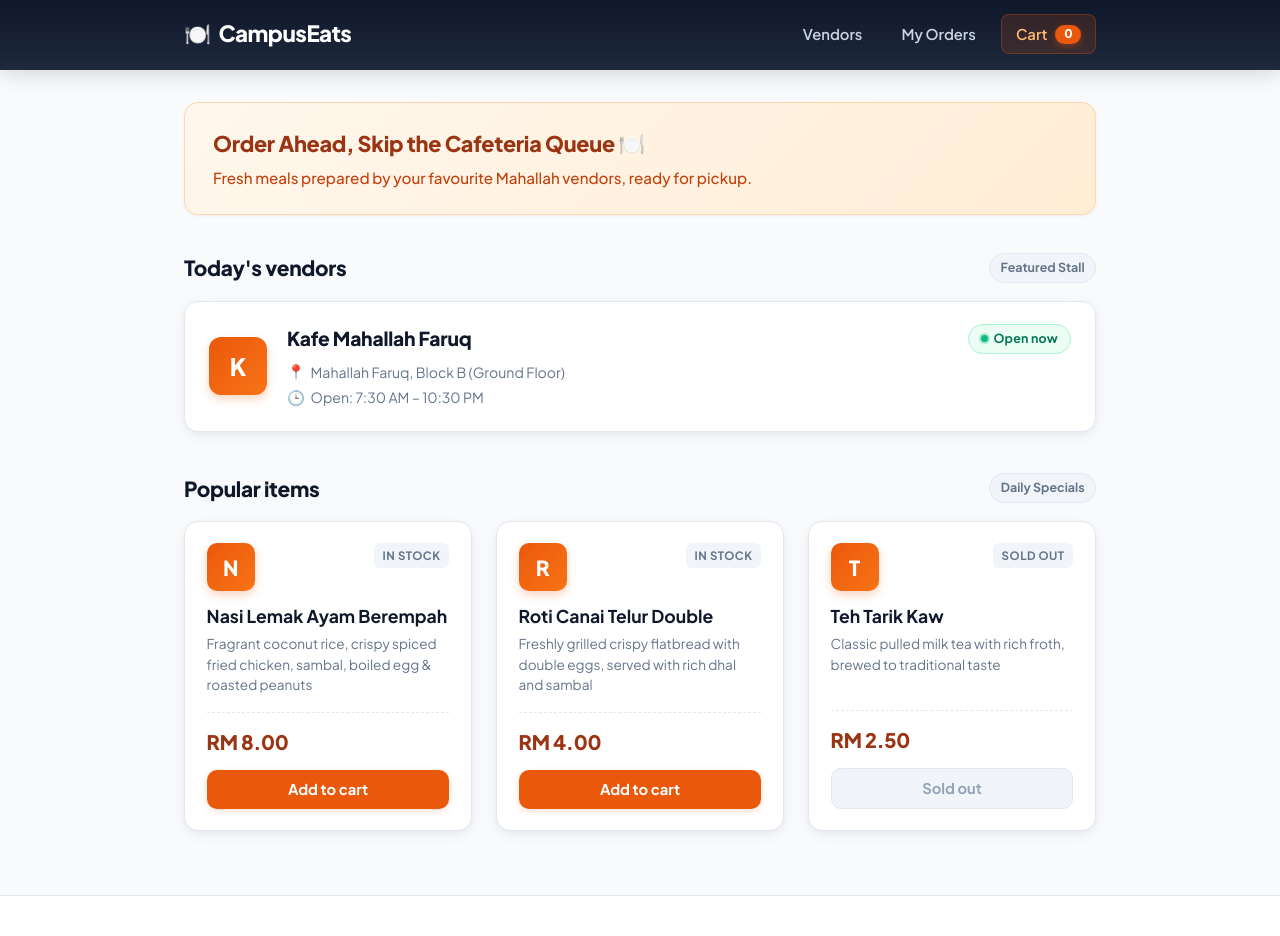
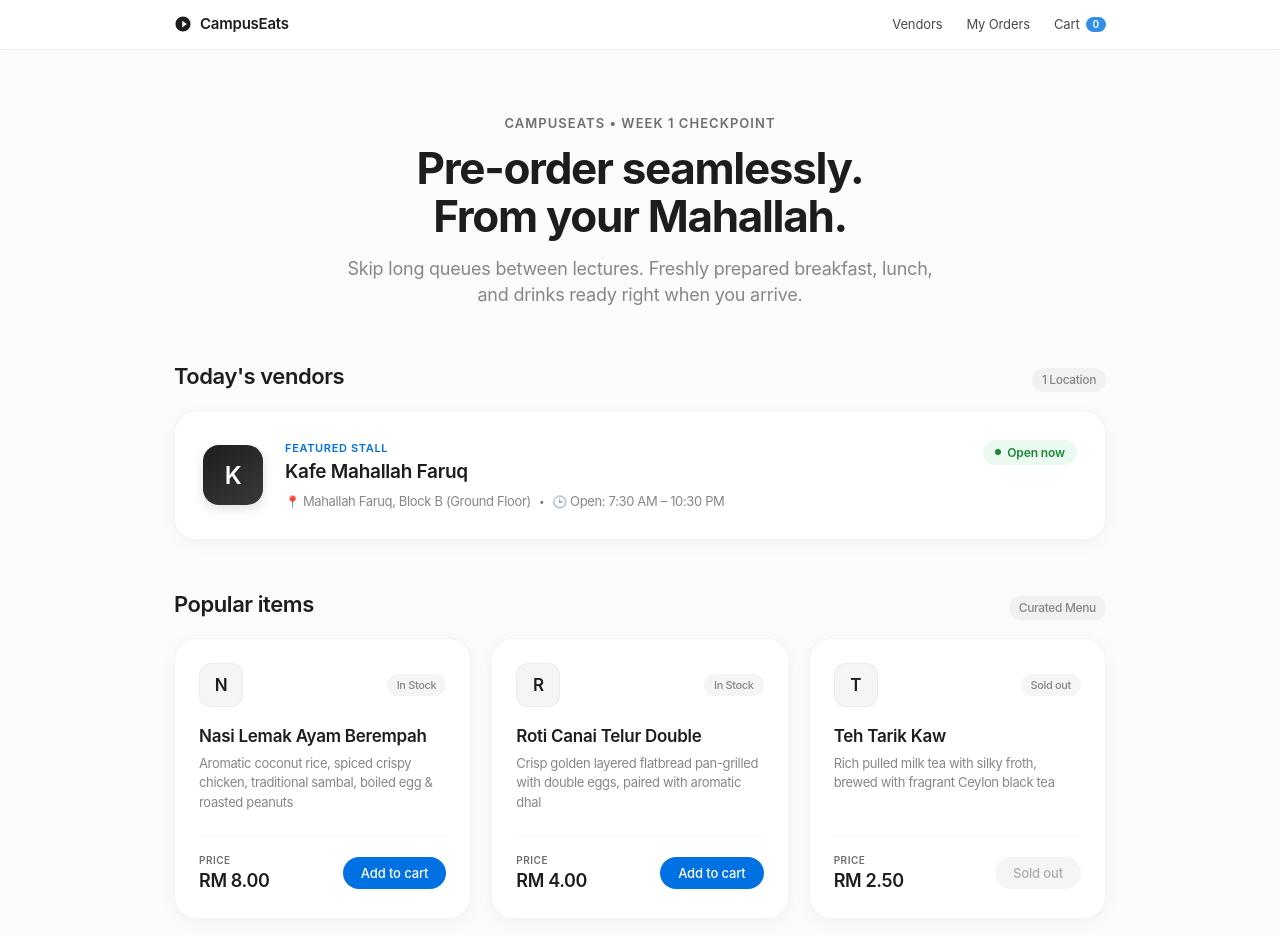
Before and after one commit to amie1212/campuseats-2417175, a React (Vite) app: page / in a window 1280 px wide. Shown: the top 936 px of the page. Built offline with nearby package versions, Linux system fonts and the light colour scheme.

Commit message:
Redesign UI with Apple minimalist aesthetic, frosted glass nav, and bento cards

```diff
--- a/src/App.jsx
+++ b/src/App.jsx
@@ -8,40 +8,46 @@ function App() {
     <>
       <Header />
       <main className="container">
-        <div className="hero-banner">
-          <h2>Order Ahead, Skip the Cafeteria Queue 🍽️</h2>
-          <p>Fresh meals prepared by your favourite Mahallah vendors, ready for pickup.</p>
-        </div>
+        {/* Apple-style Hero Showcase */}
+        <section className="hero-section">
+          <span className="hero-eyebrow">CampusEats &bull; Week 1 Checkpoint</span>
+          <h2 className="hero-headline">Pre-order seamlessly.<br />From your Mahallah.</h2>
+          <p className="hero-subheadline">
+            Skip long queues between lectures. Freshly prepared breakfast, lunch, and drinks ready right when you arrive.
+          </p>
+        </section>
 
-        <section className="section-block">
-          <div className="section-title-wrap">
+        {/* Today's vendors Section */}
+        <section className="section-group">
+          <div className="section-header">
             <h2>Today's vendors</h2>
-            <span className="badge-count">Featured Stall</span>
+            <span className="section-badge">1 Location</span>
           </div>
           <VendorCard />
         </section>
 
-        <section className="section-block">
-          <div className="section-title-wrap">
+        {/* Popular items Section */}
+        <section className="section-group">
+          <div className="section-header">
             <h2>Popular items</h2>
-            <span className="badge-count">Daily Specials</span>
+            <span className="section-badge">Curated Menu</span>
           </div>
           <div className="grid">
             <MenuItemCard
               name="Nasi Lemak Ayam Berempah"
-              description="Fragrant coconut rice, crispy spiced fried chicken, sambal, boiled egg & roasted peanuts"
+              description="Aromatic coconut rice, spiced crispy chicken, traditional sambal, boiled egg & roasted peanuts"
               price={8.0}
               available={true}
             />
             <MenuItemCard
               name="Roti Canai Telur Double"
-              description="Freshly grilled crispy flatbread with double eggs, served with rich dhal and sambal"
+              description="Crisp golden layered flatbread pan-grilled with double eggs, paired with aromatic dhal"
               price={4.0}
               available={true}
             />
             <MenuItemCard
               name="Teh Tarik Kaw"
-              description="Classic pulled milk tea with rich froth, brewed to traditional taste"
+              description="Rich pulled milk tea with silky froth, brewed with fragrant Ceylon black tea"
               price={2.5}
               available={false}
             />
--- a/src/components/Header.jsx
+++ b/src/components/Header.jsx
@@ -5,12 +5,15 @@ function Header() {
     <header className="header">
       <div className="header-inner">
         <h1 className="logo">
-          <span className="logo-icon">🍽️</span> CampusEats
+          <svg className="apple-logo-mark" viewBox="0 0 24 24" width="18" height="18" fill="currentColor">
+            <path d="M12 2C6.48 2 2 6.48 2 12s4.48 10 10 10 10-4.48 10-10S17.52 2 12 2zm-1 14.5v-9l6 4.5-6 4.5z"/>
+          </svg>
+          CampusEats
         </h1>
         <nav className="nav">
           <a href="#">Vendors</a>
           <a href="#">My Orders</a>
-          <a href="#" className="cart-link">
+          <a href="#" className="cart-nav-link">
             Cart <span className="badge">{cartCount}</span>
           </a>
         </nav>
--- a/src/components/MenuItemCard.jsx
+++ b/src/components/MenuItemCard.jsx
@@ -8,16 +8,19 @@ function MenuItemCard({ name, description, price, available }) {
 
   return (
     <article className="menu-card">
-      <div className="card-top">
+      <div className="card-header">
         <div className="thumb">{item.name[0]}</div>
-        <span className="category-tag">{item.available ? 'In Stock' : 'Sold Out'}</span>
+        <span className="stock-pill">{item.available ? 'In Stock' : 'Sold out'}</span>
       </div>
-      <div className="card-body">
-        <h3 className="item-title">{item.name}</h3>
+      <div className="card-content">
+        <h3 className="card-title">{item.name}</h3>
         <p className="description">{item.description}</p>
       </div>
-      <div className="card-footer">
-        <span className="price">RM {item.price.toFixed(2)}</span>
+      <div className="card-action">
+        <div className="price-wrapper">
+          <span className="price-label">Price</span>
+          <span className="price">RM {item.price.toFixed(2)}</span>
+        </div>
         <button className="btn" disabled={!item.available}>
           {item.available ? 'Add to cart' : 'Sold out'}
         </button>
--- a/src/components/VendorCard.jsx
+++ b/src/components/VendorCard.jsx
@@ -9,20 +9,26 @@ function VendorCard() {
   return (
     <article className="vendor-card">
       <div className="thumb">{vendor.name[0]}</div>
-      <div className="vendor-details">
-        <div className="vendor-header">
-          <h3 className="vendor-name">{vendor.name}</h3>
+      <div className="vendor-body">
+        <div className="vendor-top-row">
+          <div>
+            <span className="eyebrow-tag">Featured Stall</span>
+            <h3 className="vendor-title">{vendor.name}</h3>
+          </div>
           <span className={`status ${vendor.isOpen ? 'open' : 'closed'}`}>
-            <span className="status-dot"></span>
+            <span className="status-indicator"></span>
             {vendor.isOpen ? 'Open now' : 'Closed'}
           </span>
         </div>
-        <p className="vendor-meta location">
-          <span className="meta-icon">📍</span> {vendor.location}
-        </p>
-        <p className="vendor-meta hours">
-          <span className="meta-icon">🕒</span> Open: {vendor.openHours}
-        </p>
+        <div className="vendor-details-row">
+          <p className="location">
+            <span className="detail-icon">📍</span> {vendor.location}
+          </p>
+          <span className="dot-separator">•</span>
+          <p className="hours">
+            <span className="detail-icon">🕒</span> Open: {vendor.openHours}
+          </p>
+        </div>
       </div>
     </article>
   )
--- a/src/index.css
+++ b/src/index.css
@@ -1,36 +1,39 @@
-@import url('https://fonts.googleapis.com/css2?family=Plus+Jakarta+Sans:wght@400;500;600;700;800&display=swap');
+/* ==========================================================================
+   Apple Design Language - CampusEats Theme
+   ========================================================================== */
 
 :root {
-  /* Brand Palette - Fresh Food Delivery Theme */
-  --primary: #ea580c;
-  --primary-hover: #c2410c;
-  --primary-light: #fff7ed;
-  --primary-subtle: #ffedd5;
+  /* Apple Neutral Color Palette */
+  --apple-bg: #fbfbfd;
+  --apple-card-bg: #ffffff;
+  --apple-nav-bg: rgba(255, 255, 255, 0.82);
+  --apple-text-primary: #1d1d1f;
+  --apple-text-secondary: #86868b;
+  --apple-text-tertiary: #6e6e73;
+  --apple-border: rgba(0, 0, 0, 0.08);
+  --apple-border-subtle: rgba(0, 0, 0, 0.04);
 
-  /* Neutral / Surface */
-  --header-bg: #0f172a;
-  --bg-page: #f8fafc;
-  --card-bg: #ffffff;
-  --text-main: #0f172a;
-  --text-muted: #64748b;
-  --border-color: #e2e8f0;
+  /* Apple Interactive Accents */
+  --apple-blue: #0071e3;
+  --apple-blue-hover: #0077ed;
+  --apple-blue-subtle: #f0f6ff;
 
-  /* Status */
-  --status-open-bg: #ecfdf5;
-  --status-open-text: #047857;
-  --status-open-border: #a7f3d0;
-  --status-closed-bg: #fef2f2;
-  --status-closed-text: #b91c1c;
-  --status-closed-border: #fecaca;
+  /* Status Indicators */
+  --status-open-bg: #eafaf1;
+  --status-open-text: #1b8738;
+  --status-closed-bg: #fdf2f2;
+  --status-closed-text: #d32f2f;
 
-  /* Typography & Shadows */
-  --font-family: 'Plus Jakarta Sans', system-ui, -apple-system, sans-serif;
-  --shadow-sm: 0 1px 3px rgba(15, 23, 42, 0.06);
-  --shadow-md: 0 4px 16px -2px rgba(15, 23, 42, 0.07), 0 2px 6px -1px rgba(15, 23, 42, 0.04);
-  --shadow-lg: 0 12px 24px -4px rgba(15, 23, 42, 0.1), 0 4px 8px -2px rgba(15, 23, 42, 0.05);
-  --radius-sm: 8px;
-  --radius-md: 14px;
-  --radius-lg: 20px;
+  /* Typography & Geometry */
+  --font-family: -apple-system, BlinkMacSystemFont, "SF Pro Display", "SF Pro Text", "Helvetica Neue", Helvetica, Arial, sans-serif;
+  --radius-pill: 980px;
+  --radius-card: 22px;
+  --radius-squircle: 16px;
+
+  /* Apple Ambient Shadows */
+  --shadow-card: 0 4px 20px rgba(0, 0, 0, 0.03), 0 1px 3px rgba(0, 0, 0, 0.02);
+  --shadow-hover: 0 16px 36px rgba(0, 0, 0, 0.07), 0 4px 10px rgba(0, 0, 0, 0.03);
+  --ease-apple: cubic-bezier(0.16, 1, 0.3, 1);
 }
 
 * {
@@ -41,240 +44,261 @@
 
 body {
   font-family: var(--font-family);
-  background-color: var(--bg-page);
-  color: var(--text-main);
-  line-height: 1.6;
+  background-color: var(--apple-bg);
+  color: var(--apple-text-primary);
+  line-height: 1.47059;
+  letter-spacing: -0.022em;
   min-height: 100vh;
   -webkit-font-smoothing: antialiased;
+  -moz-osx-font-smoothing: grayscale;
 }
 
 /* ==========================================================================
-   Header & Navigation
+   Apple Frosted Glass Header
    ========================================================================== */
 .header {
-  background-color: var(--header-bg);
-  background: linear-gradient(180deg, #0f172a 0%, #1e293b 100%);
-  color: #ffffff;
   position: sticky;
   top: 0;
-  z-index: 50;
-  border-bottom: 1px solid rgba(255, 255, 255, 0.08);
-  box-shadow: 0 4px 20px rgba(0, 0, 0, 0.15);
+  z-index: 1000;
+  background-color: var(--apple-nav-bg);
+  backdrop-filter: saturate(180%) blur(20px);
+  -webkit-backdrop-filter: saturate(180%) blur(20px);
+  border-bottom: 1px solid var(--apple-border);
+  height: 50px;
 }
 
 .header-inner {
-  max-width: 960px;
+  max-width: 980px;
+  height: 100%;
   margin: 0 auto;
-  padding: 0.9rem 1.5rem;
+  padding: 0 24px;
   display: flex;
   justify-content: space-between;
   align-items: center;
 }
 
 .logo {
-  font-size: 1.4rem;
-  font-weight: 800;
-  color: #ffffff;
+  font-size: 15px;
+  font-weight: 600;
+  color: var(--apple-text-primary);
+  letter-spacing: -0.015em;
   display: flex;
   align-items: center;
-  gap: 0.5rem;
-  letter-spacing: -0.5px;
+  gap: 8px;
 }
 
-.logo-icon {
-  font-size: 1.35rem;
+.apple-logo-mark {
+  color: var(--apple-text-primary);
+  flex-shrink: 0;
 }
 
 .nav {
   display: flex;
   align-items: center;
-  gap: 0.75rem;
+  gap: 24px;
 }
 
 .nav a {
-  color: #cbd5e1;
+  color: var(--apple-text-primary);
+  opacity: 0.8;
   text-decoration: none;
-  font-size: 0.925rem;
-  font-weight: 600;
-  padding: 0.45rem 0.85rem;
-  border-radius: var(--radius-sm);
-  transition: all 0.2s ease;
+  font-size: 13px;
+  font-weight: 400;
+  letter-spacing: -0.01em;
+  transition: opacity 0.2s var(--ease-apple), color 0.2s var(--ease-apple);
   display: inline-flex;
   align-items: center;
-  gap: 0.5rem;
+  gap: 6px;
 }
 
 .nav a:hover {
-  color: #ffffff;
-  background-color: rgba(255, 255, 255, 0.08);
-}
-
-.cart-link {
-  background-color: rgba(234, 88, 12, 0.15);
-  color: #fdba74 !important;
-  border: 1px solid rgba(234, 88, 12, 0.3);
-}
-
-.cart-link:hover {
-  background-color: rgba(234, 88, 12, 0.25) !important;
-  color: #ffffff !important;
+  opacity: 1;
+  color: var(--apple-blue);
 }
 
 .badge {
-  background-color: var(--primary);
+  background-color: var(--apple-blue);
   color: #ffffff;
-  font-size: 0.75rem;
-  font-weight: 800;
-  padding: 0.15rem 0.55rem;
-  border-radius: 9999px;
-  line-height: 1.2;
-  box-shadow: 0 2px 6px rgba(234, 88, 12, 0.4);
+  font-size: 10px;
+  font-weight: 600;
+  padding: 1px 7px;
+  border-radius: var(--radius-pill);
+  line-height: 1.3;
 }
 
 /* ==========================================================================
-   Main Container & Sections
+   Hero Section (Apple Keynote Style)
    ========================================================================== */
 .container {
-  max-width: 960px;
-  margin: 2rem auto;
-  padding: 0 1.5rem;
-  min-height: calc(100vh - 220px);
+  max-width: 980px;
+  margin: 0 auto;
+  padding: 0 24px;
+  min-height: calc(100vh - 200px);
 }
 
-.hero-banner {
-  background: linear-gradient(135deg, #fff7ed 0%, #ffedd5 100%);
-  border: 1px solid #fed7aa;
-  border-radius: var(--radius-md);
-  padding: 1.5rem 1.75rem;
-  margin-bottom: 2.25rem;
-  box-shadow: var(--shadow-sm);
+.hero-section {
+  text-align: center;
+  padding: 64px 16px 52px;
 }
 
-.hero-banner h2 {
-  font-size: 1.35rem;
-  font-weight: 800;
-  color: #9a3412;
-  margin-bottom: 0.3rem;
-  letter-spacing: -0.3px;
+.hero-eyebrow {
+  display: block;
+  font-size: 13px;
+  font-weight: 600;
+  text-transform: uppercase;
+  letter-spacing: 0.08em;
+  color: var(--apple-text-tertiary);
+  margin-bottom: 12px;
 }
 
-.hero-banner p {
-  font-size: 0.95rem;
-  color: #c2410c;
-  font-weight: 500;
+.hero-headline {
+  font-size: 44px;
+  font-weight: 700;
+  letter-spacing: -0.03em;
+  line-height: 1.08;
+  color: var(--apple-text-primary);
+  margin-bottom: 16px;
 }
 
-.section-block {
-  margin-bottom: 2.5rem;
-}
-
-.section-title-wrap {
-  display: flex;
-  justify-content: space-between;
-  align-items: center;
-  margin-bottom: 1rem;
-}
-
-.section-title-wrap h2 {
-  font-size: 1.3rem;
-  font-weight: 800;
-  color: var(--text-main);
-  letter-spacing: -0.3px;
-}
-
-.badge-count {
-  font-size: 0.78rem;
-  font-weight: 700;
-  background-color: #f1f5f9;
-  color: var(--text-muted);
-  padding: 0.25rem 0.65rem;
-  border-radius: 9999px;
-  border: 1px solid var(--border-color);
+.hero-subheadline {
+  font-size: 18px;
+  font-weight: 400;
+  line-height: 1.45;
+  color: var(--apple-text-secondary);
+  max-width: 600px;
+  margin: 0 auto;
+  letter-spacing: -0.012em;
 }
 
 /* ==========================================================================
-   Vendor Card
+   Bento Section Group
+   ========================================================================== */
+.section-group {
+  margin-bottom: 48px;
+}
+
+.section-header {
+  display: flex;
+  justify-content: space-between;
+  align-items: baseline;
+  margin-bottom: 18px;
+}
+
+.section-header h2 {
+  font-size: 22px;
+  font-weight: 600;
+  letter-spacing: -0.02em;
+  color: var(--apple-text-primary);
+}
+
+.section-badge {
+  font-size: 12px;
+  font-weight: 500;
+  color: var(--apple-text-secondary);
+  background-color: rgba(0, 0, 0, 0.04);
+  padding: 3px 10px;
+  border-radius: var(--radius-pill);
+}
+
+/* ==========================================================================
+   Vendor Card (Apple Bento Feature Card)
    ========================================================================== */
 .vendor-card {
-  background-color: var(--card-bg);
-  border: 1px solid var(--border-color);
-  border-radius: var(--radius-md);
-  padding: 1.35rem 1.5rem;
-  box-shadow: var(--shadow-md);
+  background-color: var(--apple-card-bg);
+  border: 1px solid var(--apple-border-subtle);
+  border-radius: var(--radius-card);
+  padding: 28px;
+  box-shadow: var(--shadow-card);
   display: flex;
-  gap: 1.25rem;
+  gap: 22px;
   align-items: center;
-  transition: transform 0.2s ease, box-shadow 0.2s ease;
+  transition: all 0.35s var(--ease-apple);
 }
 
 .vendor-card:hover {
   transform: translateY(-2px);
-  box-shadow: var(--shadow-lg);
+  box-shadow: var(--shadow-hover);
 }
 
 .thumb {
-  width: 58px;
-  height: 58px;
-  background: linear-gradient(135deg, #ea580c 0%, #f97316 100%);
+  width: 60px;
+  height: 60px;
+  background: linear-gradient(145deg, #1d1d1f 0%, #3a3a3c 100%);
   color: #ffffff;
-  font-size: 1.5rem;
-  font-weight: 800;
-  border-radius: 12px;
+  font-size: 24px;
+  font-weight: 600;
+  border-radius: var(--radius-squircle);
   display: flex;
   align-items: center;
   justify-content: center;
   flex-shrink: 0;
-  box-shadow: 0 4px 10px rgba(234, 88, 12, 0.25);
+  box-shadow: 0 4px 12px rgba(0, 0, 0, 0.12);
 }
 
-.vendor-details {
+.vendor-body {
   flex-grow: 1;
 }
 
-.vendor-header {
+.vendor-top-row {
   display: flex;
   justify-content: space-between;
-  align-items: center;
-  margin-bottom: 0.4rem;
+  align-items: flex-start;
+  margin-bottom: 6px;
   flex-wrap: wrap;
-  gap: 0.5rem;
+  gap: 12px;
 }
 
-.vendor-name {
-  font-size: 1.2rem;
-  font-weight: 800;
-  color: var(--text-main);
-  letter-spacing: -0.2px;
+.eyebrow-tag {
+  display: block;
+  font-size: 11px;
+  font-weight: 600;
+  text-transform: uppercase;
+  letter-spacing: 0.06em;
+  color: var(--apple-blue);
+  margin-bottom: 2px;
 }
 
-.vendor-meta {
-  font-size: 0.88rem;
-  color: var(--text-muted);
+.vendor-title {
+  font-size: 19px;
+  font-weight: 600;
+  color: var(--apple-text-primary);
+  letter-spacing: -0.015em;
+}
+
+.vendor-details-row {
   display: flex;
   align-items: center;
-  gap: 0.35rem;
-  margin-top: 0.15rem;
+  gap: 8px;
+  font-size: 13px;
+  color: var(--apple-text-secondary);
+  flex-wrap: wrap;
+  margin-top: 4px;
 }
 
-.meta-icon {
-  font-size: 0.9rem;
+.dot-separator {
+  color: var(--apple-text-tertiary);
+  font-size: 10px;
+}
+
+.detail-icon {
+  font-size: 12px;
 }
 
 /* Status Chips */
 .status {
   display: inline-flex;
   align-items: center;
-  gap: 0.35rem;
-  font-size: 0.78rem;
-  font-weight: 700;
-  padding: 0.25rem 0.75rem;
-  border-radius: 9999px;
-  letter-spacing: 0.2px;
+  gap: 6px;
+  font-size: 12px;
+  font-weight: 600;
+  padding: 4px 12px;
+  border-radius: var(--radius-pill);
+  letter-spacing: -0.01em;
 }
 
-.status-dot {
-  width: 7px;
-  height: 7px;
+.status-indicator {
+  width: 6px;
+  height: 6px;
   border-radius: 50%;
   display: inline-block;
 }
@@ -282,176 +306,212 @@ body {
 .status.open {
   background-color: var(--status-open-bg);
   color: var(--status-open-text);
-  border: 1px solid var(--status-open-border);
 }
 
-.status.open .status-dot {
-  background-color: #10b981;
-  box-shadow: 0 0 0 2px rgba(16, 185, 129, 0.3);
+.status.open .status-indicator {
+  background-color: #1b8738;
 }
 
 .status.closed {
   background-color: var(--status-closed-bg);
   color: var(--status-closed-text);
-  border: 1px solid var(--status-closed-border);
 }
 
-.status.closed .status-dot {
-  background-color: #ef4444;
+.status.closed .status-indicator {
+  background-color: #d32f2f;
 }
 
 /* ==========================================================================
-   Menu Items Grid & Cards
+   Popular Items Bento Grid
    ========================================================================== */
 .grid {
   display: grid;
-  grid-template-columns: repeat(auto-fill, minmax(270px, 1fr));
-  gap: 1.5rem;
+  grid-template-columns: repeat(auto-fit, minmax(280px, 1fr));
+  gap: 20px;
 }
 
 .menu-card {
-  background-color: var(--card-bg);
-  border: 1px solid var(--border-color);
-  border-radius: var(--radius-md);
-  padding: 1.35rem;
-  box-shadow: var(--shadow-md);
+  background-color: var(--apple-card-bg);
+  border: 1px solid var(--apple-border-subtle);
+  border-radius: var(--radius-card);
+  padding: 24px;
+  box-shadow: var(--shadow-card);
   display: flex;
   flex-direction: column;
   justify-content: space-between;
-  transition: transform 0.2s ease, box-shadow 0.2s ease;
-  position: relative;
+  transition: all 0.35s var(--ease-apple);
 }
 
 .menu-card:hover {
   transform: translateY(-3px);
-  box-shadow: var(--shadow-lg);
+  box-shadow: var(--shadow-hover);
 }
 
-.card-top {
+.card-header {
   display: flex;
   justify-content: space-between;
-  align-items: flex-start;
-  margin-bottom: 0.85rem;
+  align-items: center;
+  margin-bottom: 18px;
 }
 
 .menu-card .thumb {
-  width: 48px;
-  height: 48px;
-  font-size: 1.3rem;
-  border-radius: 10px;
+  width: 44px;
+  height: 44px;
+  background: #f5f5f7;
+  color: var(--apple-text-primary);
+  font-size: 17px;
+  font-weight: 600;
+  border-radius: 12px;
+  box-shadow: none;
+  border: 1px solid rgba(0, 0, 0, 0.04);
 }
 
-.category-tag {
-  font-size: 0.72rem;
-  font-weight: 700;
-  text-transform: uppercase;
-  letter-spacing: 0.5px;
-  background-color: #f1f5f9;
-  color: var(--text-muted);
-  padding: 0.2rem 0.55rem;
-  border-radius: 6px;
+.stock-pill {
+  font-size: 11px;
+  font-weight: 500;
+  color: var(--apple-text-secondary);
+  background-color: #f5f5f7;
+  padding: 3px 10px;
+  border-radius: var(--radius-pill);
 }
 
-.card-body {
+.card-content {
   flex-grow: 1;
-  margin-bottom: 1rem;
+  margin-bottom: 24px;
 }
 
-.item-title {
-  font-size: 1.1rem;
-  font-weight: 700;
-  color: var(--text-main);
-  margin-bottom: 0.35rem;
+.card-title {
+  font-size: 17px;
+  font-weight: 600;
+  color: var(--apple-text-primary);
+  letter-spacing: -0.015em;
+  margin-bottom: 6px;
   line-height: 1.35;
 }
 
 .description {
-  font-size: 0.85rem;
-  color: var(--text-muted);
+  font-size: 13px;
+  line-height: 1.48;
+  color: var(--apple-text-secondary);
+}
+
+.card-action {
+  display: flex;
+  justify-content: space-between;
+  align-items: center;
+  padding-top: 16px;
+  border-top: 1px solid var(--apple-border-subtle);
+  gap: 12px;
+}
+
+.price-wrapper {
+  display: flex;
+  flex-direction: column;
+}
+
+.price-label {
+  font-size: 10px;
+  text-transform: uppercase;
+  letter-spacing: 0.05em;
+  color: var(--apple-text-tertiary);
+  font-weight: 600;
+}
+
+.price {
+  font-size: 18px;
+  font-weight: 600;
+  color: var(--apple-text-primary);
+  letter-spacing: -0.02em;
+}
+
+/* ==========================================================================
+   Apple Pill Button
+   ========================================================================== */
+.btn {
+  background-color: var(--apple-blue);
+  color: #ffffff;
+  border: none;
+  border-radius: var(--radius-pill);
+  padding: 8px 18px;
+  font-family: var(--font-family);
+  font-size: 13px;
+  font-weight: 500;
+  letter-spacing: -0.01em;
+  cursor: pointer;
+  transition: all 0.2s var(--ease-apple);
+  white-space: nowrap;
+}
+
+.btn:hover:not(:disabled) {
+  background-color: var(--apple-blue-hover);
+}
+
+.btn:active:not(:disabled) {
+  transform: scale(0.98);
+}
+
+.btn:disabled {
+  background-color: #f5f5f7;
+  color: #aeaeb2;
+  cursor: not-allowed;
+  box-shadow: none;
+}
+
+/* ==========================================================================
+   Apple Directory Footer
+   ========================================================================== */
+.footer {
+  background-color: #f5f5f7;
+  border-top: 1px solid var(--apple-border);
+  padding: 34px 24px;
+  margin-top: 64px;
+  font-size: 12px;
+  color: var(--apple-text-secondary);
   line-height: 1.5;
 }
 
-.card-footer {
-  display: flex;
-  flex-direction: column;
-  gap: 0.75rem;
-  padding-top: 0.85rem;
-  border-top: 1px dashed var(--border-color);
-}
-
-.price {
-  font-size: 1.25rem;
-  font-weight: 800;
-  color: #9a3412;
-  letter-spacing: -0.3px;
-}
-
-/* ==========================================================================
-   Buttons
-   ========================================================================== */
-.btn {
-  background-color: var(--primary);
-  color: #ffffff;
-  border: none;
-  border-radius: 10px;
-  padding: 0.65rem 1rem;
-  font-family: var(--font-family);
-  font-size: 0.92rem;
-  font-weight: 700;
-  cursor: pointer;
-  width: 100%;
-  display: flex;
-  align-items: center;
-  justify-content: center;
-  gap: 0.4rem;
-  transition: all 0.2s ease;
-  box-shadow: 0 2px 6px rgba(234, 88, 12, 0.2);
-}
-
-.btn:hover:not(:disabled) {
-  background-color: var(--primary-hover);
-  transform: translateY(-1px);
-  box-shadow: 0 4px 12px rgba(234, 88, 12, 0.35);
-}
-
-.btn:active:not(:disabled) {
-  transform: translateY(0);
-}
-
-.btn:disabled {
-  background-color: #f1f5f9;
-  color: #94a3b8;
-  border: 1px solid #e2e8f0;
-  box-shadow: none;
-  cursor: not-allowed;
-}
-
-/* ==========================================================================
-   Footer
-   ========================================================================== */
-.footer {
-  background-color: #ffffff;
-  border-top: 1px solid var(--border-color);
-  padding: 2.25rem 1.5rem;
-  margin-top: 4rem;
-  text-align: center;
-}
-
-.footer-content {
-  max-width: 960px;
+.footer-inner {
+  max-width: 980px;
   margin: 0 auto;
   display: flex;
   flex-direction: column;
-  gap: 0.35rem;
+  gap: 10px;
+}
+
+.footer-meta {
+  display: flex;
+  justify-content: space-between;
+  align-items: center;
+  flex-wrap: wrap;
+  gap: 12px;
 }
 
 .copyright {
-  font-size: 0.9rem;
-  font-weight: 700;
-  color: var(--text-main);
+  font-weight: 400;
 }
 
-.tagline {
-  font-size: 0.8rem;
-  color: var(--text-muted);
+.footer-links {
+  display: flex;
+  gap: 10px;
+  align-items: center;
 }
+
+.footer-links a {
+  color: var(--apple-text-secondary);
+  text-decoration: none;
+  transition: color 0.2s;
+}
+
+.footer-links a:hover {
+  color: var(--apple-text-primary);
+  text-decoration: underline;
+}
+
+.separator {
+  color: #d2d2d7;
+}
+
+.subtext {
+  color: var(--apple-text-tertiary);
+  font-size: 11px;
+}
```
Also changed, not shown: src/components/Footer.jsx (+15 -4 lines), 1 other file (tests, documents, lock files or other folders).
